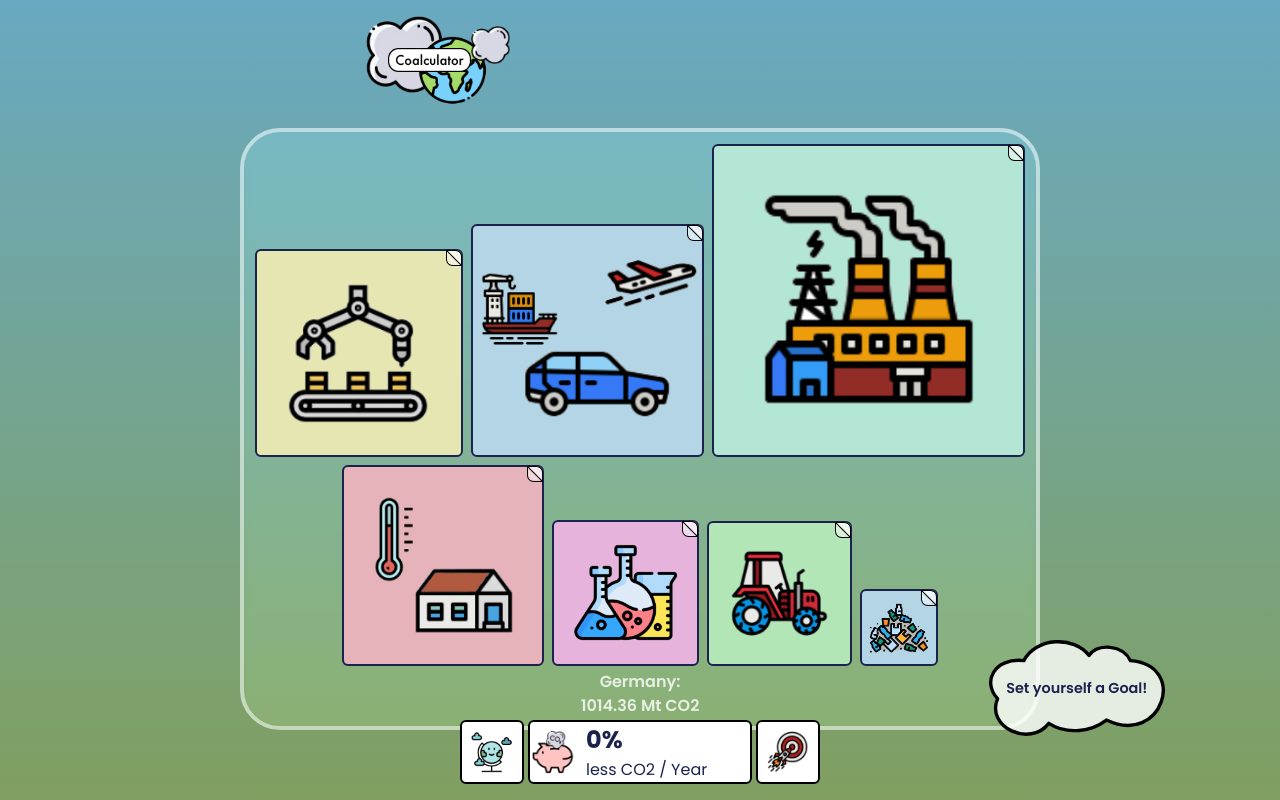
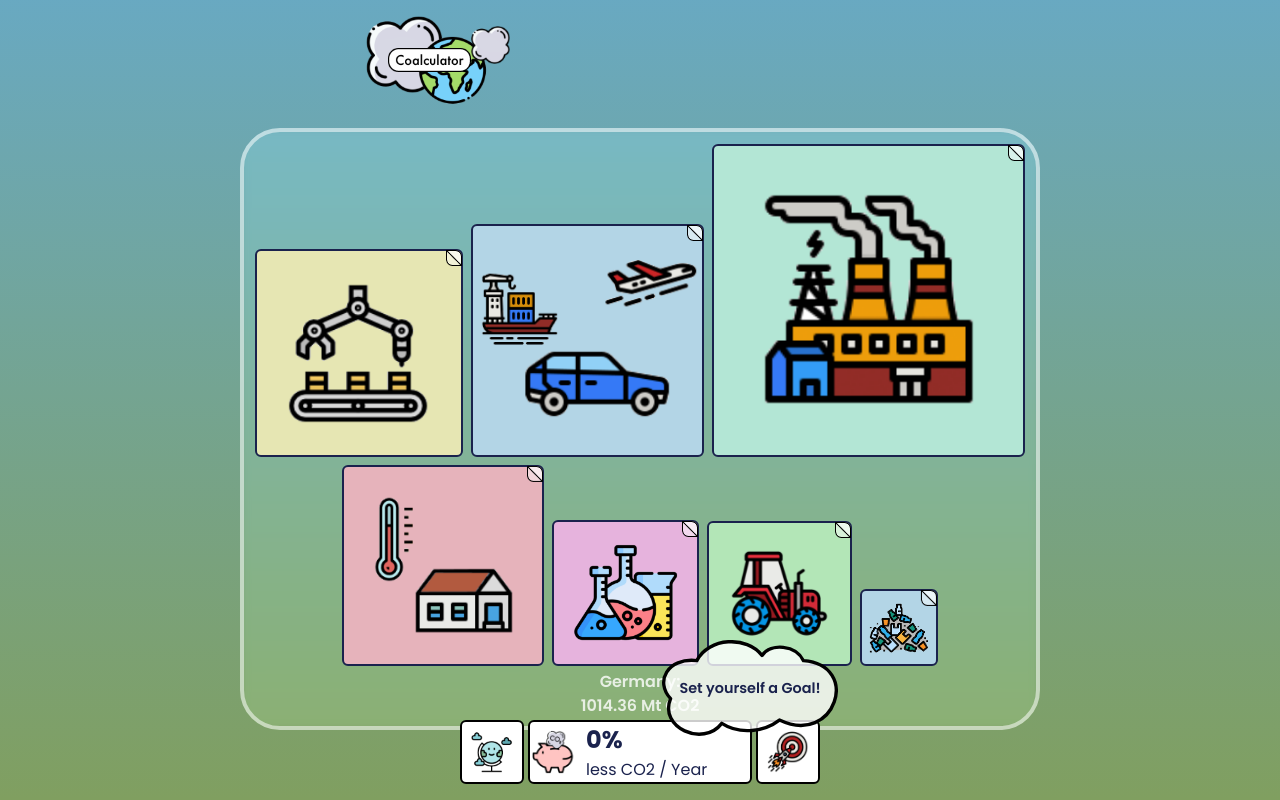
Before and after one commit to jensdreske/capstone-project, a React (Create React App) app in the folder client/: page / in a window 1280 px wide. Built offline with nearby package versions, Linux system fonts and the light colour scheme; no server answers.

Commit message:
change hintcloud constraint to actual footer

```diff
--- a/client/src/components/Footer.js
+++ b/client/src/components/Footer.js
@@ -19,7 +19,7 @@ export default function Footer({
   scoreScrollPosition,
   setScoreScrollPosition,
 }) {
-  const [hintIndex, setHintIndex] = useState([0, -50, 20]);
+  const [hintIndex, setHintIndex] = useState([0, -50, -200]);
 
   useEffect(() => setTheRightHint(playerScore, setHintIndex), [playerScore]);
 
@@ -39,21 +39,22 @@ export default function Footer({
 
   function setTheRightHint(playerScore, setHintIndex) {
     if (playerScore.goal.emissions < 1) {
-      setHintIndex([0, 9, 8]);
+      setHintIndex([0, -5, 75]);
       return;
     }
     if (
       roundPlaces(playerScore.individualCo2Emissions) ===
       roundPlaces(playerScore.averageCo2Emissions)
     ) {
-      setHintIndex([1, 50, 10]);
+      setHintIndex([1, 57, 65]);
       return;
     }
-    setHintIndex([0, 30, -20]);
+    setHintIndex([0, 30, -200]);
   }
 
   return (
     <FooterWrapper isStatic={isStatic}>
+      <ButtonContainer>
         <Hint
           hintIndex={hintIndex}
           setHintIndex={setHintIndex}
@@ -61,7 +62,7 @@ export default function Footer({
           setScoreScrollPosition={setScoreScrollPosition}
         />
         <NavLink to="/" onClick={() => setScoreScrollPosition(0)}>
-        <MenuButton className="standardBox">
+          <MenuButton>
             <img src={happyEarth} alt="main game view" />
           </MenuButton>
         </NavLink>
@@ -73,13 +74,28 @@ export default function Footer({
           setPlayerScore={setPlayerScore}
         />
         <NavLink to="/goals" onClick={() => setScoreScrollPosition(1)}>
-        <MenuButton className="standardBox" data-test-id="goal-button">
+          <MenuButton data-test-id="goal-button">
             <img src={target} alt="set goals" />
           </MenuButton>
         </NavLink>
+      </ButtonContainer>
     </FooterWrapper>
   );
 }
+const FooterWrapper = styled.footer`
+  display: flex;
+  justify-content: center;
+  position: ${(props) => (props.isStatic ? "static" : "fixed")};
+  bottom: 1rem;
+  width: ${(props) => (props.isStatic ? "100%" : "100vw")};
+  height: 4rem;
+  z-index: 100;
+`;
+const ButtonContainer = styled.div`
+  display: flex;
+  justify-content: center;
+  position: relative;
+`;
 
 const MenuButton = styled.div`
   width: 4rem;
@@ -87,23 +103,10 @@ const MenuButton = styled.div`
   display: flex;
   justify-content: center;
   align-items: center;
+  border: 2px solid black;
+  border-radius: 6px;
+  background-color: white;
   img {
     height: 70%;
   }
 `;
-
-const FooterWrapper = styled.footer`
-  display: flex;
-  justify-content: center;
-  position: ${(props) => (props.isStatic ? "static" : "fixed")};
-  bottom: 1rem;
-  width: ${(props) => (props.isStatic ? "100%" : "100vw")};
-  height: 4rem;
-
-  .standardBox {
-    border: 2px solid black;
-    border-radius: 6px;
-    background-color: white;
-  }
-  z-index: 100;
-`;
--- a/client/src/components/Hint.js
+++ b/client/src/components/Hint.js
@@ -26,7 +26,7 @@ export default function Hint({
 }
 
 const HintBalloon = styled.section`
-  position: fixed;
+  position: absolute;
   bottom: ${(props) => props.hintIndex[2] + "%"};
   right: ${(props) => props.hintIndex[1] + "%"};
   width: 11rem;
@@ -36,7 +36,7 @@ const HintBalloon = styled.section`
   background-size: contain;
   background-position: center;
   height: 6rem;
-  transition: right 2s ease-out, bottom 2s ease-in-out;
+  transition: right 2s ease-in-out, bottom 2s ease-in-out;
   display: grid;
   place-items: center;
 `;
@@ -59,7 +59,6 @@ const HintText = styled.section`
   height: 3rem;
   display: grid;
   place-items: center;
-  /* background: #fffd; */
   font-size: 0.9rem;
   font-weight: 600;
   line-height: 1rem;
```
Lines whose indentation alone changed are shown as unchanged.
